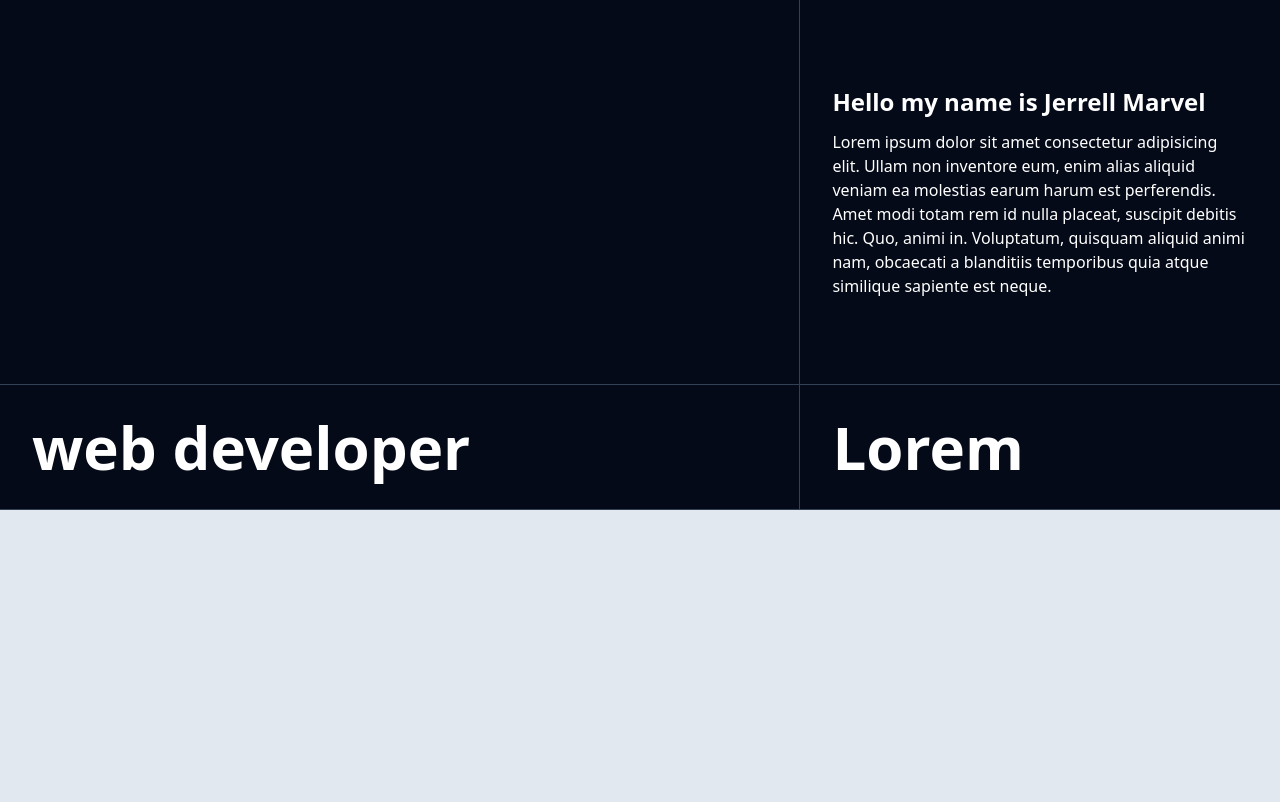
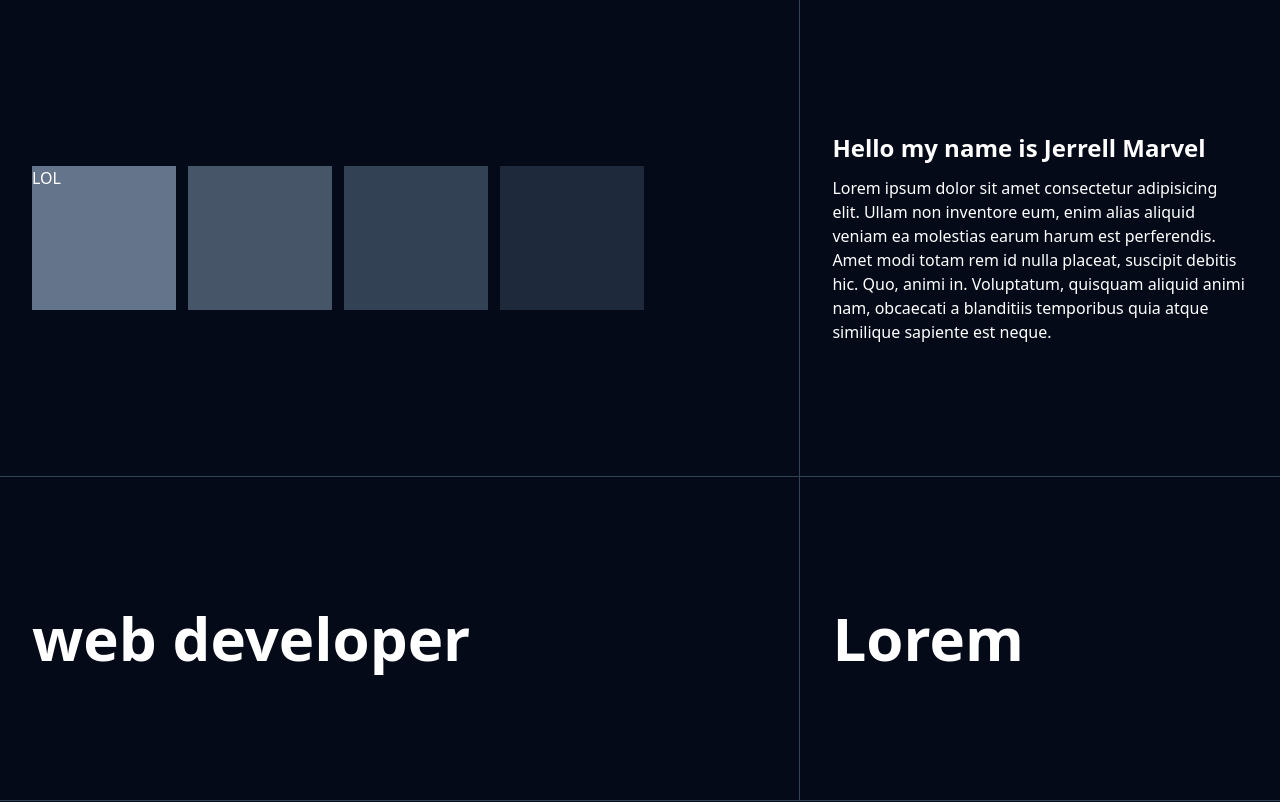
Before and after one commit to Jerrell-Marvel/portfolio-v2.0, a Next.js app: page / in a window 1280 px wide. Shown: the top 802 px of the page. Built offline with nearby package versions, Linux system fonts and the light colour scheme.

Commit message:
create box animation

```diff
--- a/components/Sections/Home/HomeSection2.tsx
+++ b/components/Sections/Home/HomeSection2.tsx
@@ -1,13 +1,39 @@
 import HomeSection from "./HomeSection";
 import Image from "next/image";
-import { motion } from "framer-motion";
+import { motion, useSpring } from "framer-motion";
+import { useRef } from "react";
 
 const HomeSection2 = () => {
+  const x = useSpring(0);
+  const y = useSpring(0);
+  const handleMouseMove = (e: React.MouseEvent<HTMLDivElement>) => {
+    x.set(e.pageX / -50);
+    y.set(e.pageY / -50);
+  };
+
+  const containerRef = useRef<HTMLDivElement | null>(null);
   return (
     <div className="bg-slate-700 border-b-[1px] border-slate-700">
-      <div className="grid-cols-1 grid sm:grid-cols-home-lg text-white gap-[1px]">
+      <motion.div
+        className="grid-cols-1 grid sm:grid-cols-home-lg text-white gap-[1px] min-h-screen"
+        onMouseMove={(e) => {
+          handleMouseMove(e);
+        }}
+      >
         {/* Main image */}
-        <div className="bg-main-black h-72 sm:h-96 relative"></div>
+        <div className="bg-main-black relative flex items-center p-8 gap-8" ref={containerRef}>
+          <motion.div className="flex gap-3 flex-wrap w-full" style={{ x, y }}>
+            <motion.div className="w-36 aspect-square bg-slate-500" drag dragConstraints={containerRef}>
+              LOL
+            </motion.div>
+            <motion.div className="w-36 aspect-square bg-slate-600" drag dragConstraints={containerRef}></motion.div>
+            <motion.div className="w-36 aspect-square bg-slate-700" drag dragConstraints={containerRef}></motion.div>
+            <motion.div className="w-36 aspect-square bg-slate-800" drag dragConstraints={containerRef}></motion.div>
+          </motion.div>
+
+          {/* <div className="w-1/4 h-1/4 bg-pink-200"></div> */}
+          {/* <Image src="/hero-img.jpg" fill alt="main-bg" /> */}
+        </div>
 
         <div className="flex items-center sm:col-start-1 sm:col-end-2 sm:row-start-2 sm:row-end-3 bg-main-black p-8">
           <h1 className="sm:text-6xl font-extrabold text-4xl">web developer</h1>
@@ -24,7 +50,7 @@ const HomeSection2 = () => {
         <div className="p-8 bg-main-black flex items-center gap-4">
           <h3 className="sm:text-6xl font-extrabold text-4xl">Lorem</h3>
         </div>
-      </div>
+      </motion.div>
     </div>
   );
 };
--- a/pages/index.tsx
+++ b/pages/index.tsx
@@ -23,7 +23,7 @@ export default function Home() {
       </Head>
 
       <HomeSection2 />
-      <div className="w-full h-[300px] bg-slate-200"></div>
+      {/* <div className="w-full h-[300px] bg-slate-200"></div> */}
       <SkillsSection />
       <div className="w-full h-[3000px] bg-slate-200"></div>
       {/* <HomeSection /> */}
```
